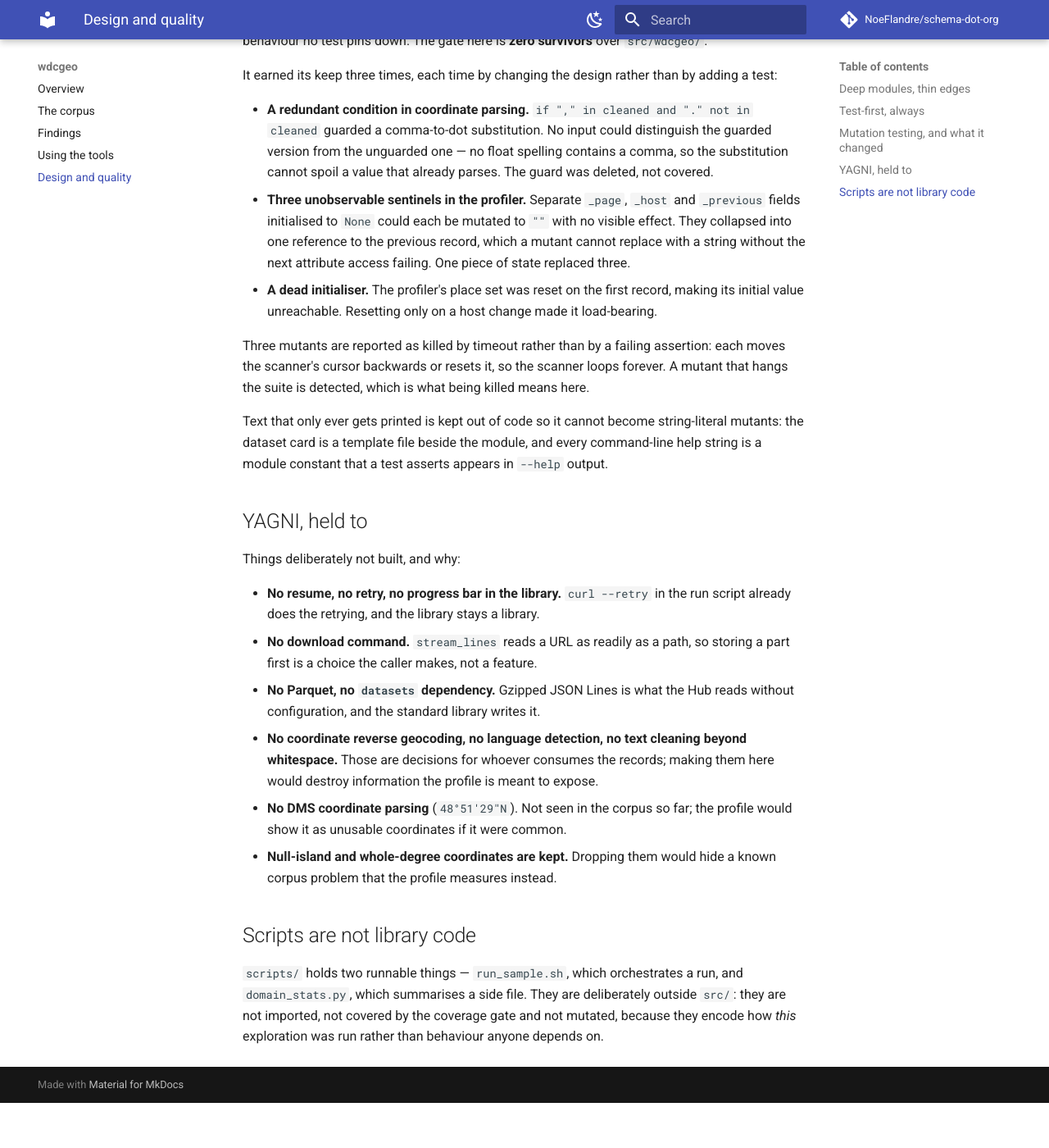
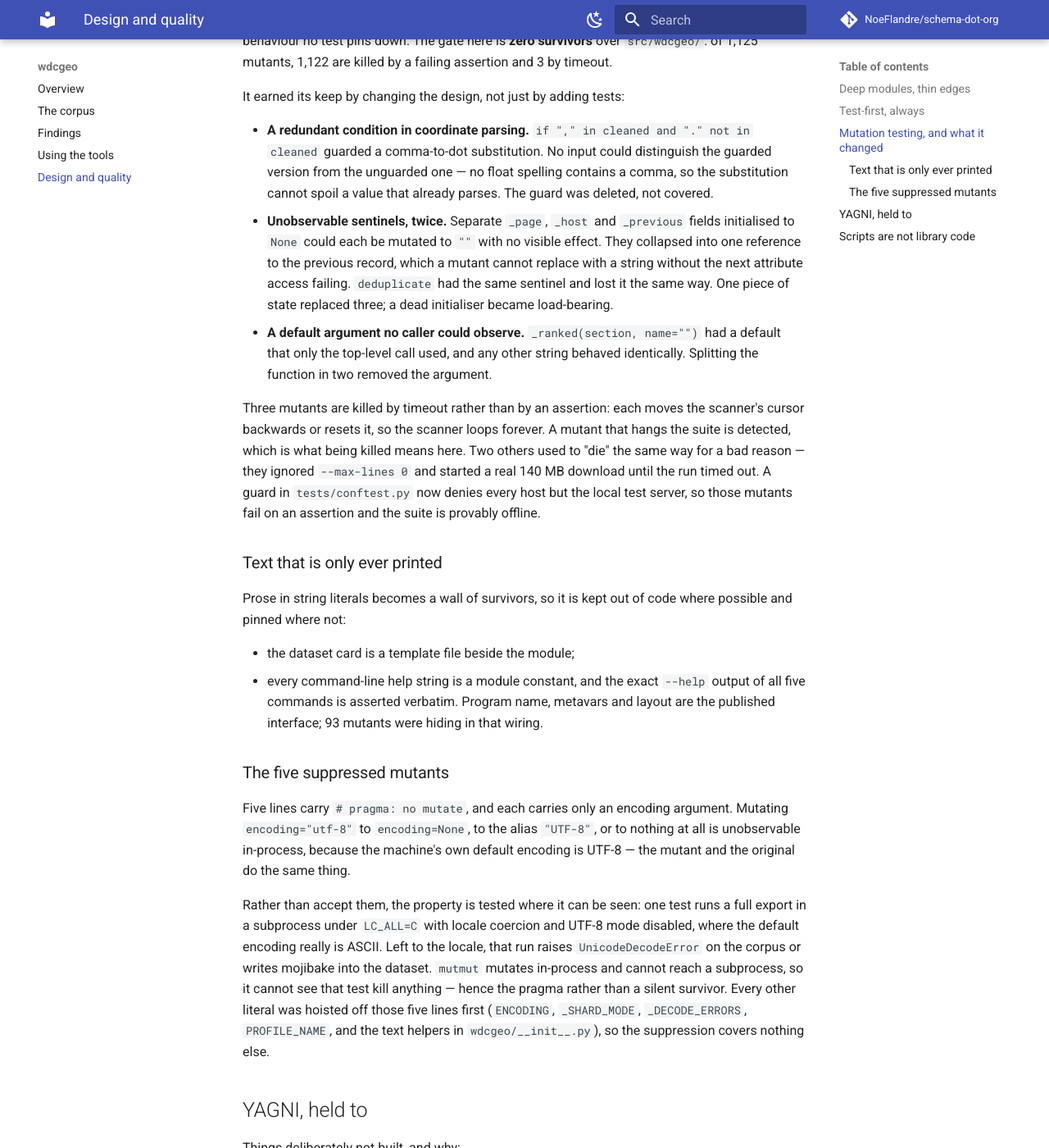
Before and after one commit to NoeFlandre/schema-dot-org, an MkDocs documentation site: the page built from docs/design.md, in a window 1280 px wide and 1400 px high, scrolled down 1446 px. Shown: the whole window at 82% size. Built offline with MkDocs 1.6.1 and Material for MkDocs 9.7.7, drawn with Linux system fonts in a browser that asks for light colours; comment, search, counter and statistics services are not loaded; before the commit the page ends 2791 px from its top, so only the background shows below that.

Commit message:
Scan exported records for the defects a consumer must filter
The profile counts what the corpus contains; scripts/quality_scan.py counts
what is wrong with it, over the patterns that showed up when reading
actual records: one value published for both latitude and longitude, HTML
entities left encoded because the markup carried them that way, and text
too short to carry information. Over 845k distinct records so far, 3.7%
have identical coordinates and 4.9% of descriptions carry entities.

Docs now record what mutation testing changed, the five suppressed
encoding mutants and why they are suppressed rather than ignored.

Co-Authored-By: Claude Opus 5 <noreply@anthropic.com>
Claude-Session: https://claude.ai/code/session_016Gtwbju6DX7UxvPYuspWNi

```diff
--- a/docs/design.md
+++ b/docs/design.md
@@ -42,34 +42,61 @@ it says every line ran, never that anything was checked.
 
 `mutmut` rewrites the source one edit at a time and reruns the suite. A mutant
 that survives is a behaviour no test pins down. The gate here is **zero
-survivors** over `src/wdcgeo/`.
+survivors** over `src/wdcgeo/`: of 1,125 mutants, 1,122 are killed by a failing
+assertion and 3 by timeout.
 
-It earned its keep three times, each time by changing the design rather than
-by adding a test:
+It earned its keep by changing the design, not just by adding tests:
 
 * **A redundant condition in coordinate parsing.** `if "," in cleaned and "."
   not in cleaned` guarded a comma-to-dot substitution. No input could
   distinguish the guarded version from the unguarded one — no float spelling
   contains a comma, so the substitution cannot spoil a value that already
   parses. The guard was deleted, not covered.
-* **Three unobservable sentinels in the profiler.** Separate `_page`, `_host`
-  and `_previous` fields initialised to `None` could each be mutated to `""`
-  with no visible effect. They collapsed into one reference to the previous
-  record, which a mutant cannot replace with a string without the next
-  attribute access failing. One piece of state replaced three.
-* **A dead initialiser.** The profiler's place set was reset on the first
-  record, making its initial value unreachable. Resetting only on a host change
-  made it load-bearing.
+* **Unobservable sentinels, twice.** Separate `_page`, `_host` and `_previous`
+  fields initialised to `None` could each be mutated to `""` with no visible
+  effect. They collapsed into one reference to the previous record, which a
+  mutant cannot replace with a string without the next attribute access
+  failing. `deduplicate` had the same sentinel and lost it the same way. One
+  piece of state replaced three; a dead initialiser became load-bearing.
+* **A default argument no caller could observe.** `_ranked(section, name="")`
+  had a default that only the top-level call used, and any other string behaved
+  identically. Splitting the function in two removed the argument.
 
-Three mutants are reported as killed by timeout rather than by a failing
-assertion: each moves the scanner's cursor backwards or resets it, so the
-scanner loops forever. A mutant that hangs the suite is detected, which is what
-being killed means here.
+Three mutants are killed by timeout rather than by an assertion: each moves the
+scanner's cursor backwards or resets it, so the scanner loops forever. A mutant
+that hangs the suite is detected, which is what being killed means here. Two
+others used to "die" the same way for a bad reason — they ignored
+`--max-lines 0` and started a real 140 MB download until the run timed out. A
+guard in `tests/conftest.py` now denies every host but the local test server,
+so those mutants fail on an assertion and the suite is provably offline.
 
-Text that only ever gets printed is kept out of code so it cannot become
-string-literal mutants: the dataset card is a template file beside the module,
-and every command-line help string is a module constant that a test asserts
-appears in `--help` output.
+### Text that is only ever printed
+
+Prose in string literals becomes a wall of survivors, so it is kept out of code
+where possible and pinned where not:
+
+* the dataset card is a template file beside the module;
+* every command-line help string is a module constant, and the exact `--help`
+  output of all five commands is asserted verbatim. Program name, metavars and
+  layout are the published interface; 93 mutants were hiding in that wiring.
+
+### The five suppressed mutants
+
+Five lines carry `# pragma: no mutate`, and each carries only an encoding
+argument. Mutating `encoding="utf-8"` to `encoding=None`, to the alias
+`"UTF-8"`, or to nothing at all is unobservable in-process, because the
+machine's own default encoding is UTF-8 — the mutant and the original do the
+same thing.
+
+Rather than accept them, the property is tested where it can be seen: one test
+runs a full export in a subprocess under `LC_ALL=C` with locale coercion and
+UTF-8 mode disabled, where the default encoding really is ASCII. Left to the
+locale, that run raises `UnicodeDecodeError` on the corpus or writes mojibake
+into the dataset. `mutmut` mutates in-process and cannot reach a subprocess, so
+it cannot see that test kill anything — hence the pragma rather than a silent
+survivor. Every other literal was hoisted off those five lines first
+(`ENCODING`, `_SHARD_MODE`, `_DECODE_ERRORS`, `PROFILE_NAME`, and the text
+helpers in `wdcgeo/__init__.py`), so the suppression covers nothing else.
 
 ## YAGNI, held to
 
```
Also changed, not shown: 1 other file.
